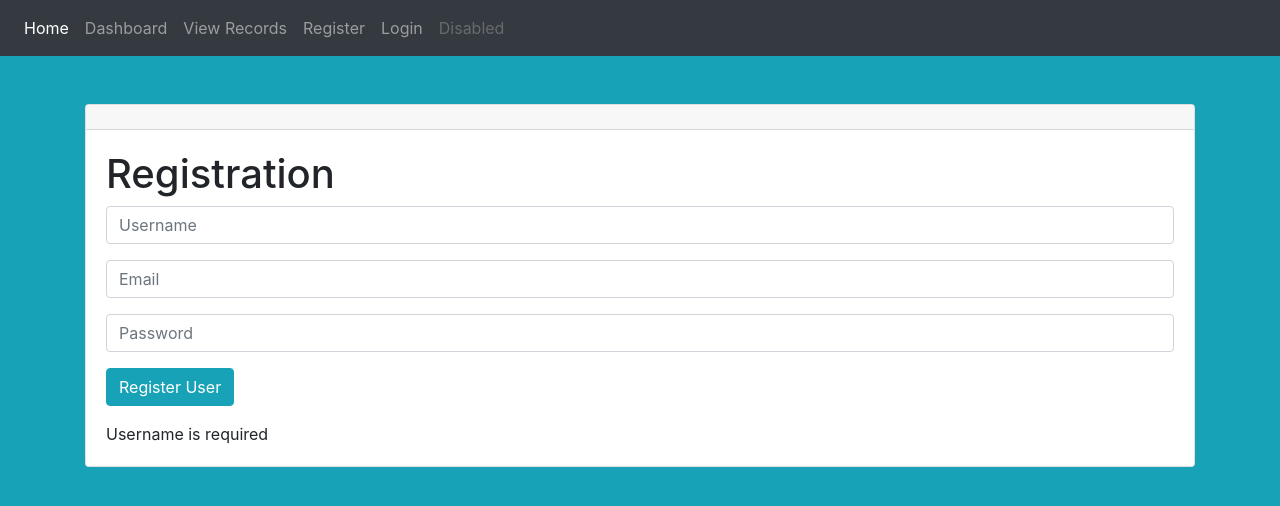
After one commit to glife05/phpCRUD, a PHP site: page /register.php in a window 1280 px wide. The commit adds this page. Shown: the top 506 px of the page. Run offline with PHP 8.4, Linux system fonts and the light colour scheme.

Commit message:
Added navbar,currently working on register.php file

```diff
--- a/create.php
+++ b/create.php
@@ -7,8 +7,8 @@
 	 	# code...
 
 	 	//Security measure
-	 	 $name= $_POST['name'];
-	 	 $email=$_POST['email'];
+	 	 $name=mysqli_real_escape_string($connect,$_POST['name']);
+	 	 $email=mysqli_real_escape_string($_POST['email']);
 
 	 	 $sqlInsert="INSERT INTO people(name,email)VALUES('$name','$email')";
 
--- a/db.php
+++ b/db.php
@@ -6,7 +6,7 @@ DEFINE('DB_PWD','P@ss123');
 DEFINE('DB_NAME','company');
 
 
-$connect=mysqli_connect(DB_HOST,DB_USER,DB_PWD,DB_NAME);
+$connect=mysqli_connect(DB_HOST,DB_USER,DB_PWD,DB_NAME) or die($connect);
 
 /*if (!$connect) {
 	# code...
--- a/header.php
+++ b/header.php
@@ -12,3 +12,19 @@
   </head>
   <body class="bg-info">
    <!-- <h1>Where is this coming from....!</h1> -->
+       <nav class="navbar navbar-expand-lg navbar navbar-dark bg-dark">
+
+      <button class="navbar-toggler" type="button" data-toggle="collapse" data-target="#navbarNavAltMarkup" aria-controls="navbarNavAltMarkup" aria-expanded="false" aria-label="Toggle navigation">
+        <span class="navbar-toggler-icon"></span>
+      </button>
+      <div class="collapse navbar-collapse" id="navbarNavAltMarkup">
+        <div class="navbar-nav">
+          <a class="nav-item nav-link active" href="index.php">Home <span class="sr-only">(current)</span></a>
+          <a class="nav-item nav-link" href="#">Dashboard</a>
+          <a class="nav-item nav-link" href="index.php">View Records</a>
+          <a class="nav-item nav-link" href="register.php">Register</a>
+          <a class="nav-item nav-link" href="#">Login</a>
+          <a class="nav-item nav-link disabled" href="#">Disabled</a>
+        </div>
+      </div>
+    </nav>
--- /dev/null
+++ b/register.php
@@ -0,0 +1,46 @@
+<?php require 'db.php' ?>
+
+<?php require 'header.php' ?>
+
+<div class="container">
+  	<div class="card mt-5">
+  		<div class="card-header">
+  			<!--<h2>Register Users</h2> -->
+
+  		</div>
+  		<div class="card-body">
+  			<div class="form">
+				<h1>Registration</h1>
+				<form name="register.php" action="" method="post">
+					<div class="form-group">
+						<input type="text" class="form-control" name="username" placeholder="Username"   required />
+					</div>
+
+					<div class="form-group">
+						<input type="email" class="form-control" name="email" placeholder="Email" required />
+					</div>
+
+					<div class="form-group">
+						<input type="password" class="form-control" name="password" placeholder="Password"   required />
+					</div>
+
+					<div class="form-group">
+					    <button type="submit" class="btn btn-info" name="submit">Register User</button>
+				    </div>
+				</form>
+				<?php
+
+
+
+				# Check whether fields are empty
+				if (empty($_POST['username'])) {
+					# code...
+					echo " Username is required";
+				}
+
+				?>
+			</div>
+
+  		</div>
+  	</div>
+</div>
```
Also changed, not shown: delete.php (+11 -0 lines), edit.php (+33 -26 lines).
